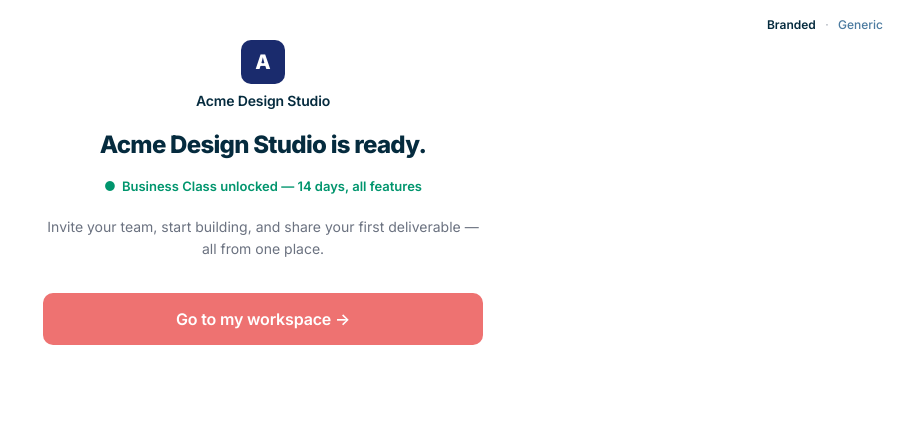
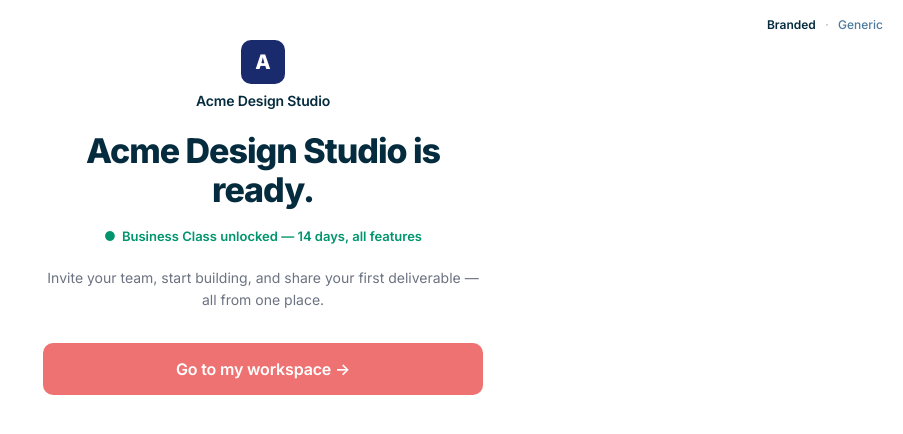
Before and after one commit to alpercakir2020/xt-signup-prototype, a plain HTML site: page allset.html in a window 1280 px wide. Shown: the whole page, without its empty margins (377-1280 px from the left). Drawn offline with Linux system fonts and the light colour scheme.

Commit message:
allset: restore full 34px heading — most names fit on one line

```diff
--- a/allset.html
+++ b/allset.html
@@ -44,7 +44,7 @@
       </div>
     </div>
 
-    <h1 class="heading" style="margin-bottom: 14px; font-size: 24px; white-space: nowrap;">Acme Design Studio is ready.</h1>
+    <h1 class="heading" style="margin-bottom: 14px;">Acme Design Studio is ready.</h1>
 
     <div class="trial-pill">
       <span>●</span> Business Class unlocked — 14 days, all features
```
